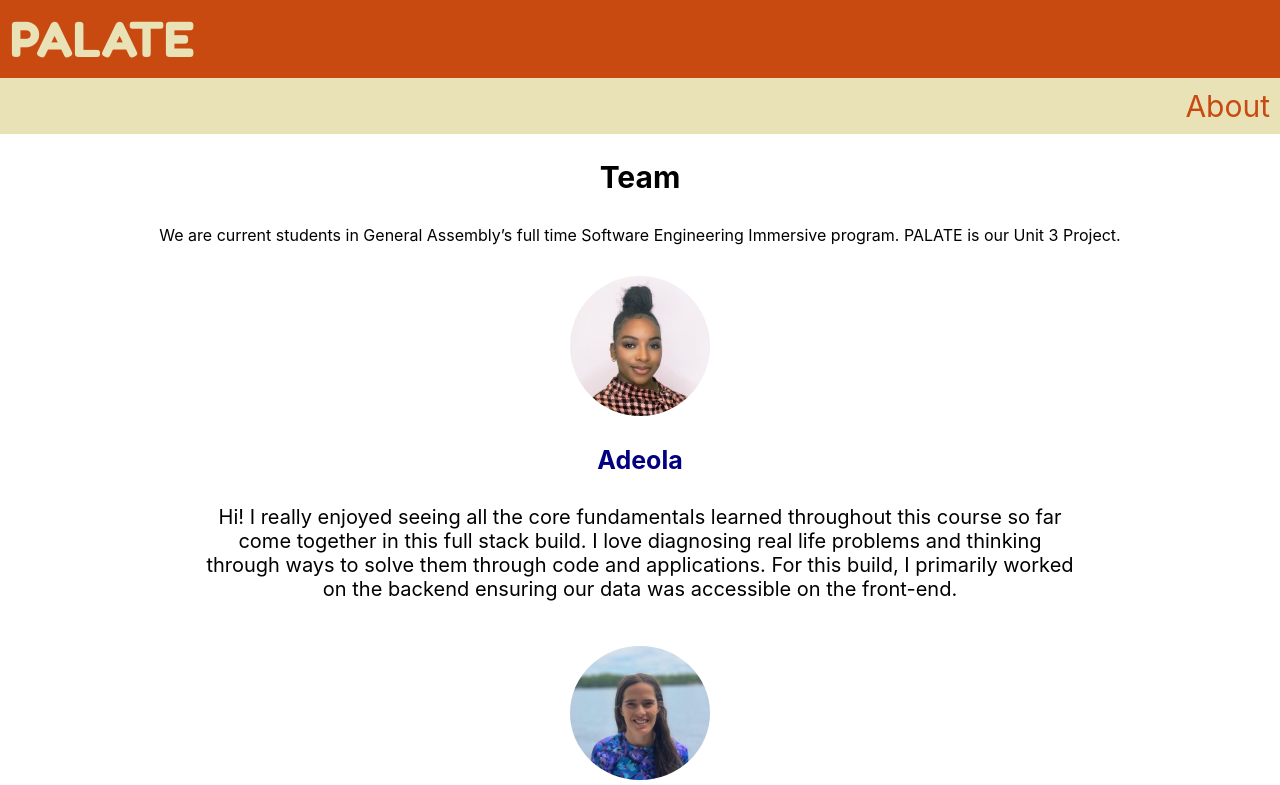
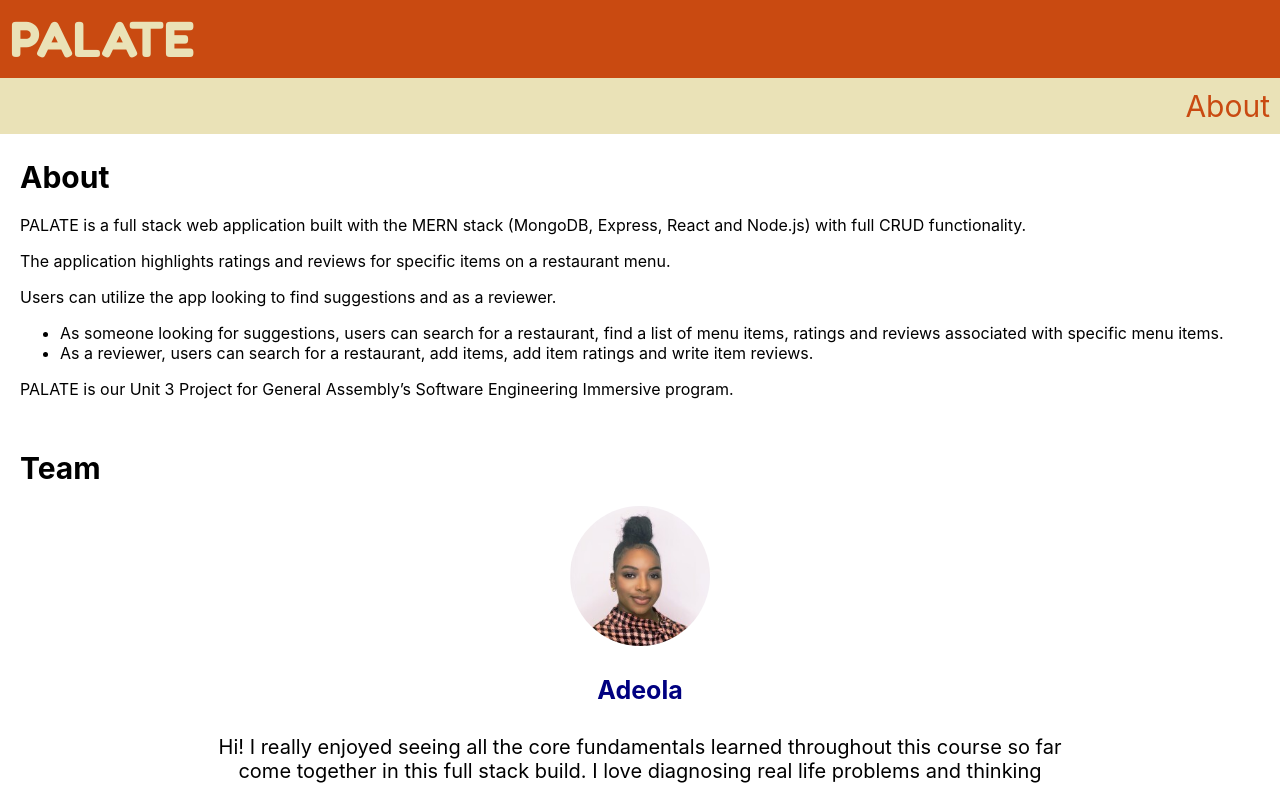
Before and after one commit to adeola-ak/frontend, a React (Create React App) app: page /About in a window 1280 px wide. Shown: the top 785 px of the page. Built offline with nearby package versions, Linux system fonts and the light colour scheme; no server answers; a web font is replaced by a local one.

Commit message:
Updated the About Component with description

```diff
--- a/src/components/About/About.css
+++ b/src/components/About/About.css
@@ -5,6 +5,11 @@
 
 .bio-container {
   padding-bottom: 20px;
+}
+
+.bio-container h1 {
+  padding-left: 20px;
+  text-align: left;
 }
 
 .bio-text {
@@ -18,10 +23,8 @@
 
 .intro-text {
   padding: 5px 20px 15px 20px;
-
+  text-align: left;
 }
-
-
 
 /* Responsive for Tablet */
 @media screen and (min-width: 768px) {
@@ -34,7 +37,7 @@
     font-size: 22px;
 
   }
-  h2 {
+  h1 {
     font-size: 28px;
   }
 }
@@ -52,7 +55,7 @@
     font-size:  25px;
 
   }
-   h2 {
+   h1 {
     font-size: 30px;
   }
 }
--- a/src/components/About/About.js
+++ b/src/components/About/About.js
@@ -10,10 +10,20 @@ import adeolaPhoto from "./Adeola-img.jpg"
 function About() {
 	return (
 		<main>
-			<h2>Team</h2>
-				<p className="intro-text">We are current students in General Assembly’s full time Software Engineering Immersive program. PALATE is our Unit 3 Project.</p>
+		<div className="intro-text">
+				<h1>About</h1>
+				<p>PALATE is a full stack web application built with the MERN stack (MongoDB, Express, React and Node.js) with full CRUD functionality.</p>
+				<p>The application highlights ratings and reviews for specific items on a restaurant menu.</p>
+				<p>Users can utilize the app looking to find suggestions and as a reviewer.</p>
+				<ul>
+					<li>As someone looking for suggestions, users can search for a restaurant, find a list of menu items, ratings and reviews associated with specific menu items.</li>
+					<li>As a reviewer, users can search for a restaurant, add items, add item ratings and write item reviews.</li>
+				</ul>
+				<p>PALATE is our Unit 3 Project for General Assembly’s Software Engineering Immersive program.</p>
+			</div>
 
-				<div className="bio-container">
+			<div className="bio-container">
+				<h1>Team</h1>
 				<img src={adeolaPhoto} alt="Adeola bio photo" className="team"/>
 					<p className="name">Adeola</p>
 					<p className="bio-text">Hi! I really enjoyed seeing all the core fundamentals
```
Also changed, not shown: src/components/About/Leah-img.jpg.
